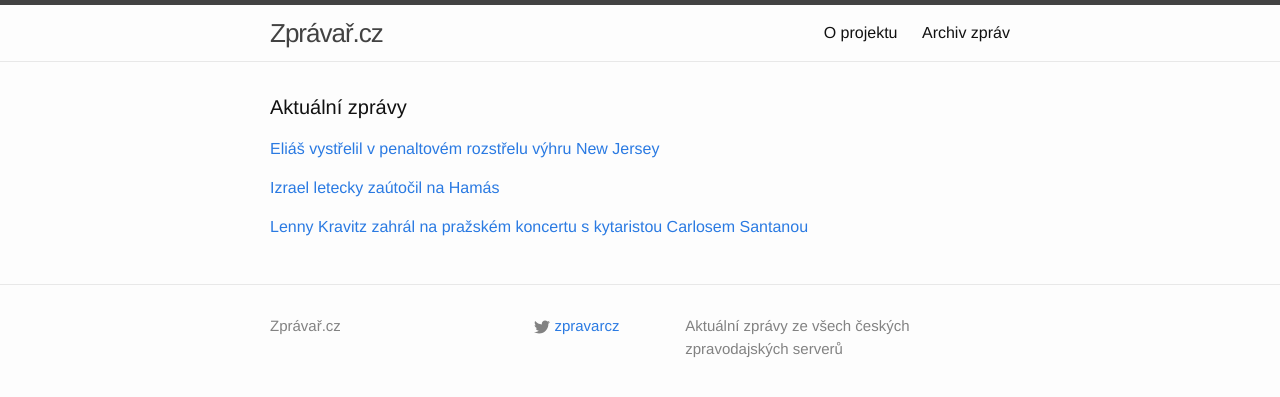
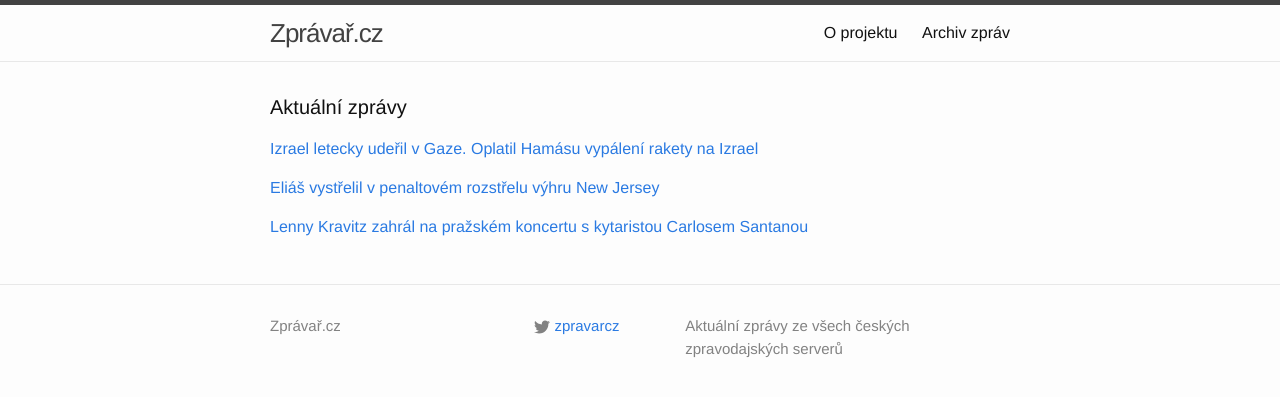
Before and after one commit to adliska/zpravar, a Jekyll site: the page built from index.html, in a window 1280 px wide. Shown: the top 397 px of the page. Built offline with Jekyll 4.4.1, drawn with Linux system fonts in a browser that asks for light colours.

Commit message:
zpravar news update

```diff
--- a/index.html
+++ b/index.html
@@ -5,20 +5,21 @@ layout: default
 <div class="home">
     <h1 class="page-heading">Aktuální zprávy</h1>
 
-<p><a href="javascript:;" onclick="toggle_visibility('zpravy0')">Eliáš vystřelil v penaltovém rozstřelu výhru New Jersey</a></p>
+<p><a href="javascript:;" onclick="toggle_visibility('zpravy0')">Izrael letecky udeřil v Gaze. Oplatil Hamásu vypálení rakety na Izrael</a></p>
 <div id="zpravy0" style="display:none">
+<ul>
+<li><a href=http://zahranicni.ihned.cz/blizky-vychod/c1-63283760-izrael-letecky-uderil-v-gaze-oplatil-hamasu-vypaleni-rakety-na-izrael>Izrael letecky udeřil v Gaze. Oplatil Hamásu vypálení rakety na Izrael - zahranicni.ihned.cz</a></li>
+<li><a href=http://www.novinky.cz/zahranicni/blizky-a-stredni-vychod/356933-izrael-letecky-zautocil-na-hamas.html>Izrael letecky zaútočil na Hamás - www.novinky.cz</a></li>
+<li><a href=http://www.ceskenoviny.cz/zpravy/zpravy/izrael-uskutecnil-v-pasmu-gazy-letecky-uder-na-hamas/1161106>Izrael uskutečnil v pásmu Gazy letecký úder na Hamas - www.ceskenoviny.cz</a></li>
+<li><a href=http://www.rozhlas.cz/_zprava/izraelska-letadla-zautocila-na-pasmo-gazy-cilem-bylo-hnuti-hamas--1435136>Izraelská letadla zaútočila na pásmo Gazy, cílem bylo hnutí Hamás - www.rozhlas.cz</a></li>
+</ul>
+</div><p><a href="javascript:;" onclick="toggle_visibility('zpravy1')">Eliáš vystřelil v penaltovém rozstřelu výhru New Jersey</a></p>
+<div id="zpravy1" style="display:none">
 <ul>
 <li><a href=http://www.denik.cz/hokej/elias-vystrelil-v-penaltovem-rozstrelu-vyhru-new-jersey-20141220.html>Eliáš vystřelil v penaltovém rozstřelu výhru New Jersey - www.denik.cz</a></li>
 <li><a href=http://hokej.idnes.cz/elias-vystrilel-new-jersey-vyhru-dli-/nhl.aspx?c=A141220_071305_nhl_Mkr>Eliáš vystřílel New Jersey výhru, gól slavil i ottawský Michálek - hokej.idnes.cz</a></li>
 <li><a href=http://www.sportovninoviny.cz/zpravy/elias-zaridil-v-penaltovem-rozstrelu-vyhru-new-jersey/1161123>Eliáš zařídil v penaltovém rozstřelu výhru New Jersey - www.sportovninoviny.cz</a></li>
 <li><a href=http://sport.aktualne.cz/elias-ukoncil-cernou-serii-devils-trefil-se-i-michalek/r~7a082d98880d11e4a10c0025900fea04/>Eliáš ukončil černou sérii Devils, trefil se i Michálek - sport.aktualne.cz</a></li>
-</ul>
-</div><p><a href="javascript:;" onclick="toggle_visibility('zpravy1')">Izrael letecky zaútočil na Hamás</a></p>
-<div id="zpravy1" style="display:none">
-<ul>
-<li><a href=http://www.novinky.cz/zahranicni/blizky-a-stredni-vychod/356933-izrael-letecky-zautocil-na-hamas.html>Izrael letecky zaútočil na Hamás - www.novinky.cz</a></li>
-<li><a href=http://www.ceskenoviny.cz/zpravy/zpravy/izrael-uskutecnil-v-pasmu-gazy-letecky-uder-na-hamas/1161106>Izrael uskutečnil v pásmu Gazy letecký úder na Hamas - www.ceskenoviny.cz</a></li>
-<li><a href=http://www.rozhlas.cz/_zprava/izraelska-letadla-zautocila-na-pasmo-gazy-cilem-bylo-hnuti-hamas--1435136>Izraelská letadla zaútočila na pásmo Gazy, cílem bylo hnutí Hamás - www.rozhlas.cz</a></li>
 </ul>
 </div><p><a href="javascript:;" onclick="toggle_visibility('zpravy2')">Lenny Kravitz zahrál na pražském koncertu s kytaristou Carlosem Santanou</a></p>
 <div id="zpravy2" style="display:none">
```
